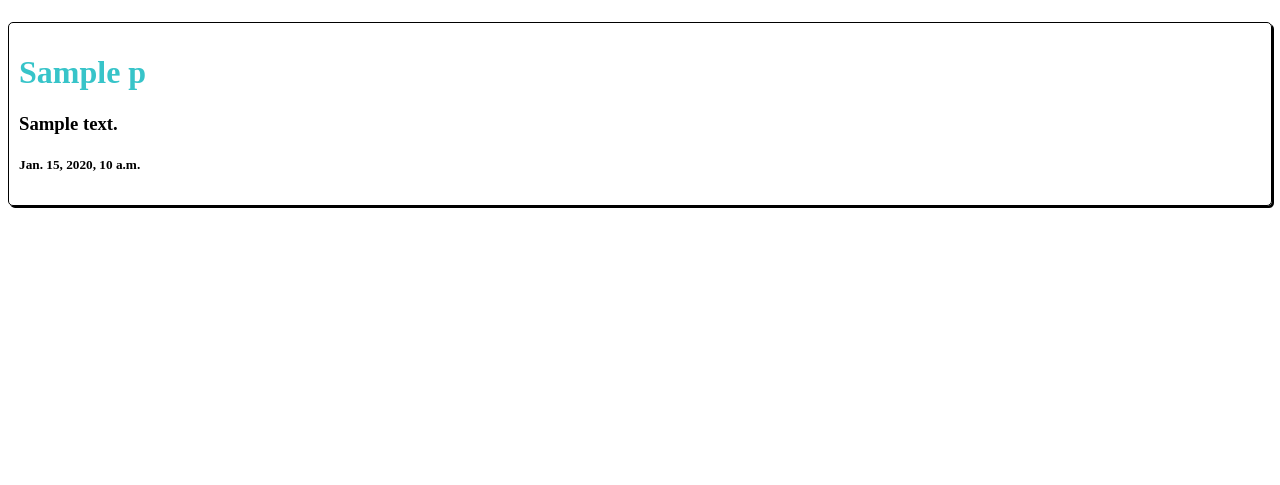
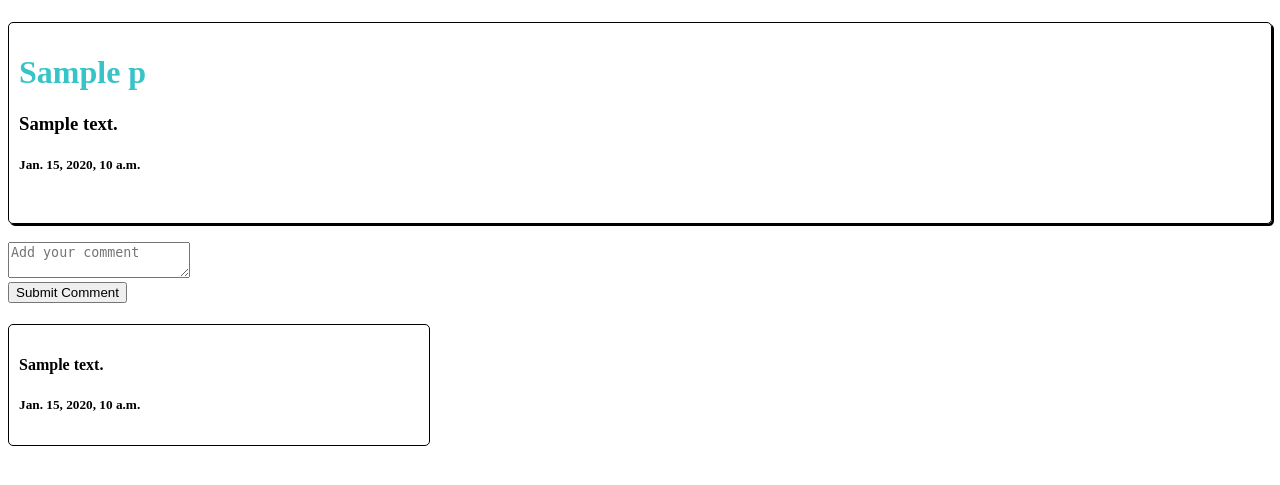
Before and after one commit to AbuBakrSiddique00/Blog-Post, a Django app: template templates/post.html in a window 1280 px wide. Shown: the part 58-543 px from the top of the page. Run offline with Django 5.2, Linux system fonts and the light colour scheme; data comes from the database, SQL or seed files in the repository; both versions use the stored data as it was after the commit; the template is opened without the code that fills it: values that come from a table or form of the project are taken from there, most other values are stand-ins (such as "Sample title", 1, 10 or a date in 2020).

Commit message:
Comment feature added

```diff
--- a/myblog/models.py
+++ b/myblog/models.py
@@ -7,4 +7,9 @@ class post(models.Model):
         body = models.CharField(max_length=100000)
         updated_at = models.DateTimeField(auto_now=True)
         created_date = models.DateTimeField(auto_now_add=True)
-# class comment(models.Model):
+
+# database for comment section with foreign  key
+class comment(models.Model):
+        text = models.CharField(max_length=300)
+        comment_date = models.DateTimeField(auto_now_add=True)
+        pOst = models.ForeignKey(post, on_delete=models.CASCADE)
--- a/templates/post.html
+++ b/templates/post.html
@@ -13,11 +13,26 @@
     </header>
     <div style="border: 1px solid black; padding: 10px; border-radius: 5px; box-shadow: 2px 2px;">
         <!-- <a href="#" style="text-decoration: none; color: black;"> -->
-            <h1 style="color:rgb(55, 196, 201) ">{{p.title}}</h1>
-            <h3>{{p.body}}</h3>
-            <h5>{{p.created_date}}</h5>
-        </a>
+        <h1 style="color:rgb(55, 196, 201) ">{{p.title}}</h1>
+        <h3>{{p.body}}</h3>
+        <h5>{{p.created_date}}</h5>
+        <br>
     </div>
+    <br>
+    <form method="POST">
+        {% csrf_token %}
+        <textarea name="text" placeholder="Add your comment"></textarea>
+        <input type="hidden" name="post_id" value="{{ post.id }}"><br>
+        <button type="submit">Submit Comment</button>
+    </form>
+    <br>
+    {% for comment in com reversed %}
+    <div style="border: 1px solid black; padding: 10px; border-radius: 5px; display: inline-block; width: 400px; margin-top: 3px;">
+        <h4>{{comment.text}}</h4>
+        <h5>{{comment.comment_date}}</h5>
+    </div>
+    <br>
+    {% endfor %}
 </body>
 
 </html>
```
Also changed, not shown: myblog/admin.py (+8 -1 lines), myblog/views.py (+18 -9 lines), db.sqlite3, myblog/migrations/0004_comment.py (added).
